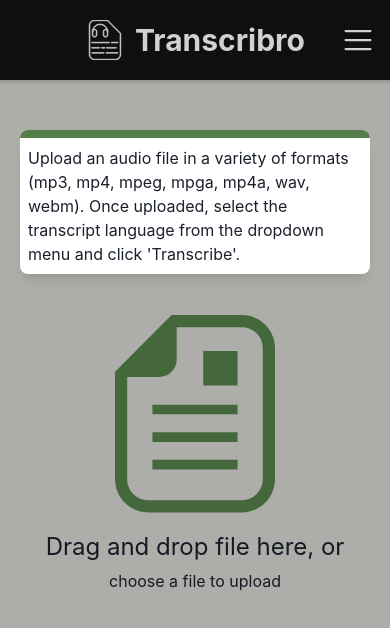
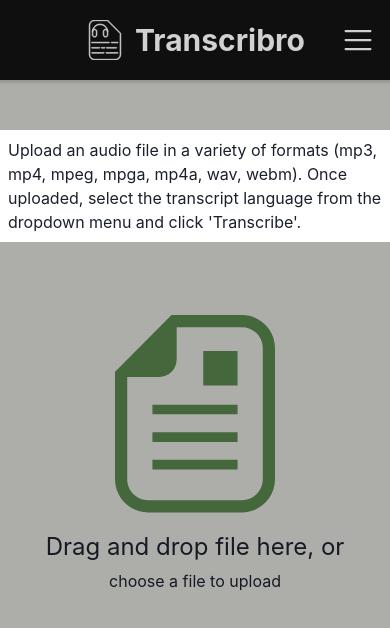
Before and after one commit to nomaddevs1/Captioning, a React (Create React App) app in the folder transcript-client/: page /upload in a window 390 px wide. Shown: the top 628 px of the page. Built offline with nearby package versions, Linux system fonts and the light colour scheme; no server answers.

Commit message:
Tutorial indicator (#2)
* Add indicator arrow to tutorials

* Remove arrow on mobile and fix responsive position

```diff
--- a/transcript-client/src/components/Header.tsx
+++ b/transcript-client/src/components/Header.tsx
@@ -55,7 +55,7 @@ function Header(){
                     ml="10px"
                 />
             </Box>
-            <Box display={{base: "flex", md: "none"}} alignItems="center">
+            <Box display={{base: "flex", md: "none"}} alignItems="center" width="100vw">
                 <IconButton
                     aria-label="toggle-menu"
                     variant="link"
@@ -66,7 +66,7 @@ function Header(){
                     right="2"
                 >
                 </IconButton>
-                <Modal isOpen={isOpen} onClose={onClose} size="sm" motionPreset="none">
+                <Modal isOpen={isOpen} onClose={onClose} motionPreset="none">
                     <ModalContent bg={drawerBgColor} display="flex" padding="6px" flexDirection="column" gap="6px" mt="80px" borderRadius="none">
                         <AboutModal />
                         <TutorialPopup />
--- a/transcript-client/src/components/tutorials/TutorialPopup.tsx
+++ b/transcript-client/src/components/tutorials/TutorialPopup.tsx
@@ -7,7 +7,8 @@ import {
     ModalContent,
     Box,
     Text,
-    useColorModeValue
+    useColorModeValue,
+    Flex,
 } from "@chakra-ui/react"
 import { useTutorialContext } from 'src/context/TutorialContext';
 
@@ -35,12 +36,19 @@ const TutorialPopup = () => {
 
 
         return (
-            <Box sx={currentTutorial.position} width="350px" bg= {bgColor} borderRadius="8" mb="4" zIndex="1000" boxShadow="lg">
-                <Box height="8px" bg="#557E4A" borderTopRadius="8"></Box>
-                <Box p="2" textAlign="left" fontSize="md">
+            <Flex sx={currentTutorial.position} width={{md: "370px"}} borderRadius="8" mb="4" zIndex="1000" flexDirection="row">
+                <Box
+                    width={{md: "40px"}}
+                    backgroundImage={`linear-gradient(to bottom left, ${bgColor} 50%, transparent 0), linear-gradient(to top left, ${bgColor} 50%, transparent 0)`}
+                    bgSize="100% 50%"
+                    bgRepeat="no-repeat"
+                    bgPosition="bottom, top"
+                />
+                <Box p="2" textAlign="left" fontSize="md" width={{md: "320px"}} bg={bgColor}>
                     <Text>{currentTutorial.text}</Text>
                 </Box>
-            </Box>
+                <Box width={{md: "10px"}} bg="#557E4A" borderRightRadius="8" />
+            </Flex>
         );
     };
 
--- a/transcript-client/src/pages/Upload.tsx
+++ b/transcript-client/src/pages/Upload.tsx
@@ -19,8 +19,8 @@ const uploadTutorials = {
     {
       position: {
         pos: "fixed",
-        top: { base: "130px", md: "72%" },
-        right: { md: "39%" },
+        top: { base: "130px", md: "50%" },
+        right: { md: "15%" },
       },
       text: "Upload an audio file in a variety of formats (mp3, mp4, mpeg, mpga, mp4a, wav, webm). Once uploaded, select the transcript language from the dropdown menu and click 'Transcribe'.",
     },
--- a/transcript-client/src/utils/interactiveTutorials.ts
+++ b/transcript-client/src/utils/interactiveTutorials.ts
@@ -10,7 +10,7 @@ export const interactiveTutorials = {
       text: "Press play to start the audio, as the speaker reaches the next line in the transcript, it will be highlighted."
     },
     {
-      position: {pos: "fixed", top: {base: "130px", md:"200px"}, left: {md: "380"}},
+      position: {pos: "fixed", top: {base: "130px", md:"110"}, left: {md: "450px"}},
       text: "Use the media controls to play and pause the audio. Click on the audio progress bar or click on lines of text in the transcript to jump to specific timestamps."
     }
   ]
--- a/transcript-client/src/utils/standardTutorials.ts
+++ b/transcript-client/src/utils/standardTutorials.ts
@@ -10,23 +10,23 @@ export const standardTutorials = {
       text: "Use the sidebar to adjust the font style and size of the transcript text, or adjust the spacing between lines and words."
     },
     {
-      position: {pos: "fixed", left: {md: "380"}, top: {base: "130px", md: "58%"}},
+      position: {pos: "fixed", left: {md: "380"}, top: {base: "130px", md: "500"}},
       text: "Select lines within the text display to bold, italicize, or underline them."
     },
     {
-      position: {pos: "fixed", left: {md: "380"}, top: {base: "130px", md: "70%"}},
+      position: {pos: "fixed", left: {md: "380"}, top: {base: "130px", md: "600"}},
       text: "Adjust the color of the whole text or select lines to highlight specific sections."
     },
     {
-      position: {pos: "fixed", left: {md: "380"}, top: {base: "130px", md: "82%"}},
+      position: {pos: "fixed", left: {md: "380"}, top: {base: "130px", md: "700"}},
       text: "When you are done customizing the text, click 'Save Transcript' to download a pdf file to your computer with your chosen accessibility settings."
     },
     {
-      position: {pos: "fixed", left: {md: "280"}, top: {base: "130px", md: "160px"}},
+      position: {pos: "fixed", left: {md: "540"}, top: {base: "130px", md: "80px"}},
       text: "If you would like to reset your changes to the default settings click on 'Reset Editor'."
     },
     {
-      position: {pos: "fixed", left: {md: "480"}, top: {base: "130px", md: "160px"}},
+      position: {pos: "fixed", left: {md: "770"}, top: {base: "130px", md: "60px"}},
       text: "Click on 'Switch to Interactive View' to switch to an interactive experience with media controls that will highlight text as is it spoken in your uploaded audio file."
     }
   ]
```
